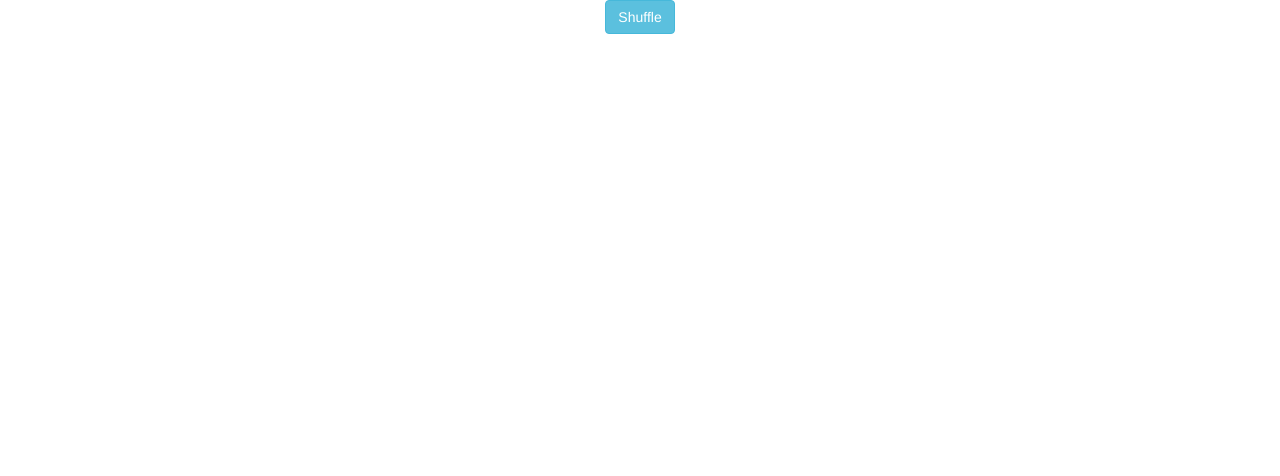
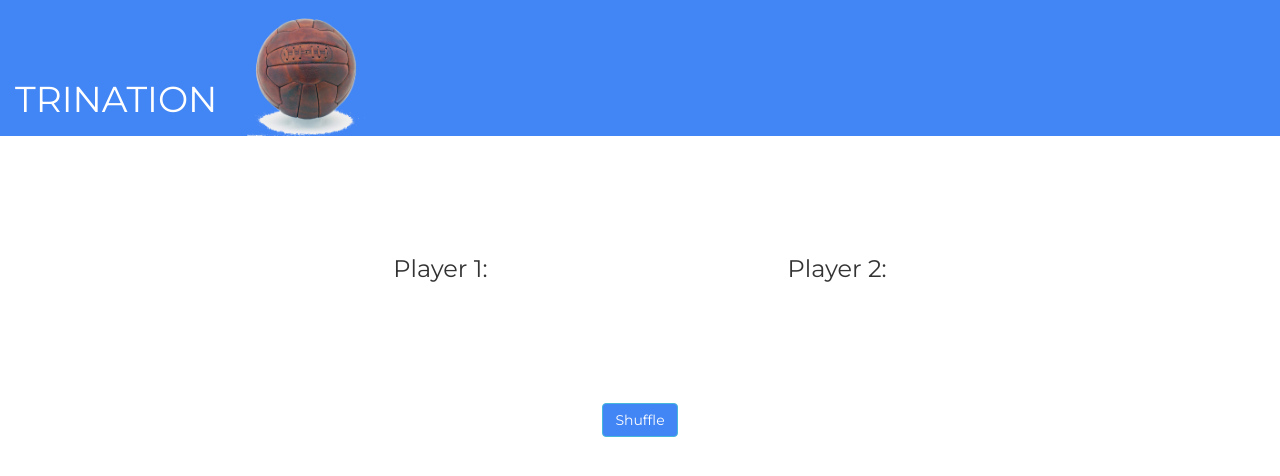
Before and after one commit to matthausen/trination, a React (Create React App) app: page / in a window 1280 px wide. Shown: the top 476 px of the page. Built offline with nearby package versions, Linux system fonts and the light colour scheme.

Commit message:
version 1.0

```diff
--- a/src/App.css
+++ b/src/App.css
@@ -1,5 +1,16 @@
+
+@import url('https://fonts.googleapis.com/css?family=Montserrat');
+
+html, body {
+  font-family: 'Montserrat', sans-serif;
+}
 .App {
   text-align: center;
+}
+
+.shuffle {
+  background-color: #4285F4;
+  margin-bottom: 50px;
 }
 
 .App-logo {
@@ -22,6 +33,30 @@
   color: #61dafb;
 }
 
+.block {
+  display: inline-block;
+  margin: 100px 150px 100px ;
+}
+
+.header{
+  background-color: #4285F4;
+  width: 100%;
+  height: 30%;
+}
+
+.title {
+  display: inline-block;
+  margin: 80px 30px 0 0;
+  float: left;
+  color: white;
+}
+
+.vintage {
+  width: 120px;
+  display: inline-block;
+  float: left
+}
+
 @keyframes App-logo-spin {
   from {
     transform: rotate(0deg);
--- a/src/App.js
+++ b/src/App.js
@@ -4,6 +4,7 @@ import $ from 'jquery';
 import logo from './logo.svg';
 import './App.css';
 import clubs from './components/clubs.json';
+import Title from './components/Title';
 
 class App extends Component {
   constructor() {
@@ -34,11 +35,20 @@ class App extends Component {
   render() {
     return (
       <div className="App">
-        <button onClick={this.shuffleGame} className="btn btn-info">Shuffle</button>
-        <h2>{this.state.randomCountry1}</h2>
-        <h1>{this.state.player1}</h1>
-        <h2>{this.state.randomCountry2}</h2>
-        <h1>{this.state.player2}</h1>
+      <Title/>
+        <div className="block">
+          <h3>Player 1: </h3>
+          <h2>{this.state.randomCountry1}</h2>
+          <h1 className="inline-block">{this.state.player1}</h1>
+        </div>
+        <div className="block">
+          <h3>Player 2: </h3>
+          <h2>{this.state.randomCountry2}</h2>
+          <h1>{this.state.player2}</h1>
+        </div>
+        <div>
+          <button onClick={this.shuffleGame} className="btn btn-info shuffle">Shuffle</button>
+        </div>
       </div>
     );
   }
--- /dev/null
+++ b/src/components/Title.js
@@ -0,0 +1,10 @@
+import React from 'react';
+
+const Title = (props) => (
+    <div className="header container">
+        <h1 className="title">TRINATION</h1>
+        <img src="/vintageFootball.png" alt="trination-logo" className="vintage"/>
+    </div>
+);
+
+export default Title;
```
Also changed, not shown: public/vintageFootball.png (added).
